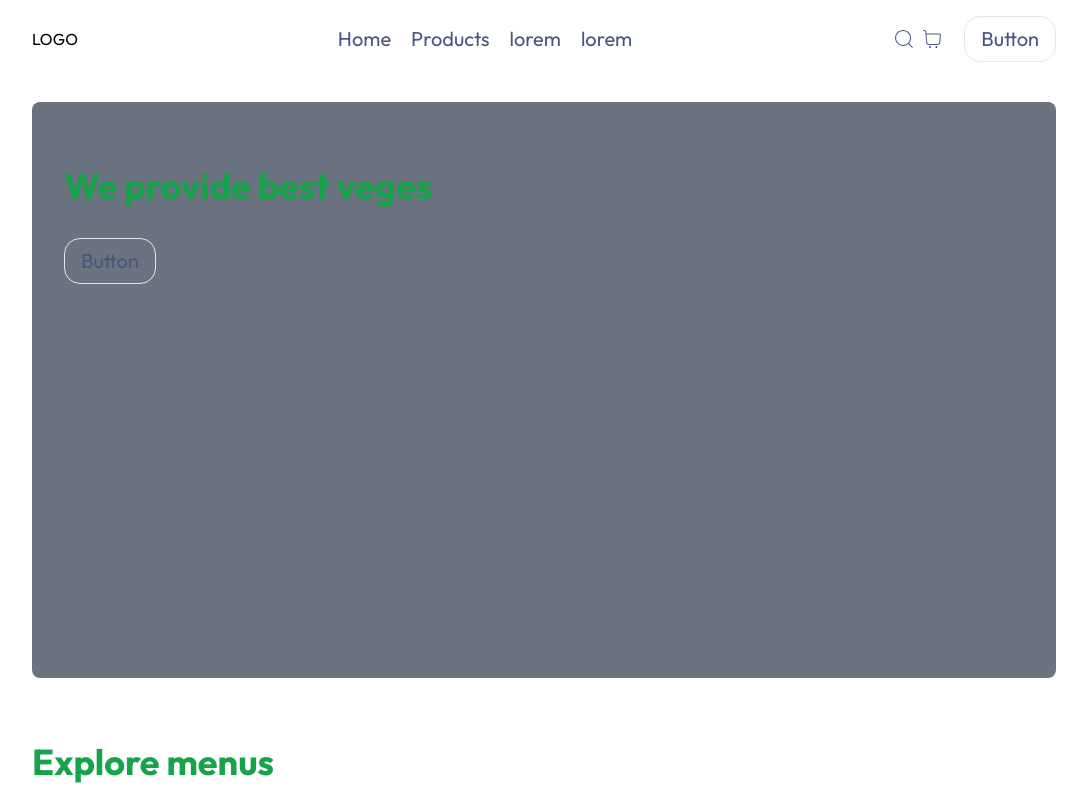
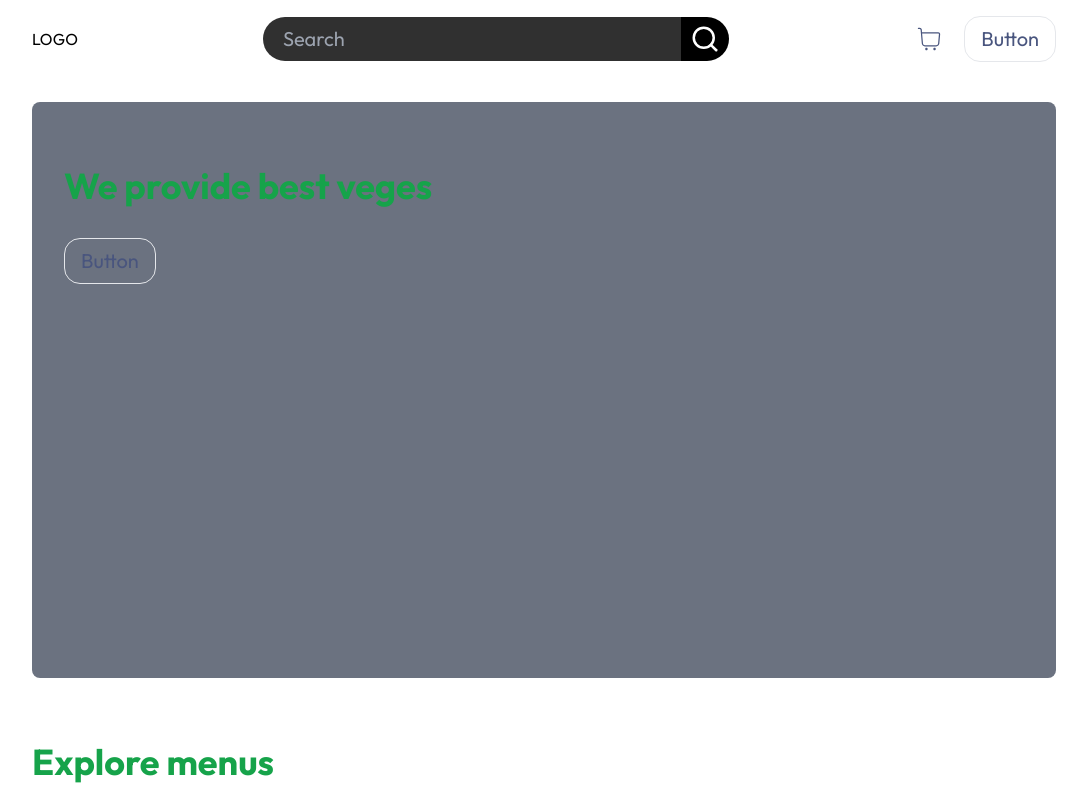
Before and after one commit to rossiKellss/Gaun-Ko-Sabji, a React (Vite) app in the folder frontend/: page / in a window 1280 px wide. Shown: the top 799 px of the page, without its empty margins (96-1183 px from the left). Built offline with nearby package versions, Linux system fonts and the light colour scheme.

Commit message:
search functionality

```diff
--- a/frontend/package.json
+++ b/frontend/package.json
@@ -14,6 +14,7 @@
     "react": "^18.3.1",
     "react-dom": "^18.3.1",
     "react-icons": "^5.2.1",
+    "react-router-dom": "^6.25.1",
     "swiper": "^11.1.5"
   },
   "devDependencies": {
--- a/frontend/src/components/Navbar.jsx
+++ b/frontend/src/components/Navbar.jsx
@@ -4,12 +4,13 @@ import { RxHamburgerMenu } from "react-icons/rx";
 import { MdClose } from "react-icons/md";
 import { useState } from "react";
 import Button from "./SubComponent/Button/Button";
+import { FiSearch } from "react-icons/fi";
 
 function Navbar() {
   const [openNav, setOpenNav] = useState(false);
 
   return (
-    <div className="relative navBar w-full py-4">
+    <div className="relative navBar  w-full py-4">
       {/* for mobile devices */}
       <div
         className={`fixed h-screen bg-red-500 right-0 top-0 w-[45%] p-4 flex flex-col ${
@@ -31,17 +32,29 @@ function Navbar() {
         <div className="logo">
           <h1>LOGO</h1>
         </div>
-        <div className="menu hidden md:flex navLinkTypo">
-          <ul className="flex  gap-5">
+        <div className="menu hidden md:flex navLinkTypo w-full">
+          <div className=" w-full flex items-center justify-center gap-0 ">
+
+          <input type="text"  placeholder="Search" className="outline-none bg-[#303030] rounded-l-full  w-1/2 px-5 py-2 text-white" />
+          <span className="bg-black h-full w-12 text-3xl rounded-r-full flex items-center justify-center text-white "><FiSearch  className="cursor-pointer"/></span>
+          </div>
+
+
+
+
+
+
+
+          {/* <ul className="flex  gap-5">
             <li>Home</li>
             <li>Products</li>
             <li>lorem</li>
             <li>lorem</li>
-          </ul>
+          </ul> */}
         </div>
         <div className="right flex gap-5 items-center">
-          <div className="flex gap-1 c2aIcons">
-            <CiSearch />
+          <div className="flex gap-1 c2aIcons text-3xl">
+            {/* <CiSearch /> */}
             <CiShoppingCart />
           </div>
           <RxHamburgerMenu
```
Also changed, not shown: 1 other file (tests, documents, lock files or other folders).
